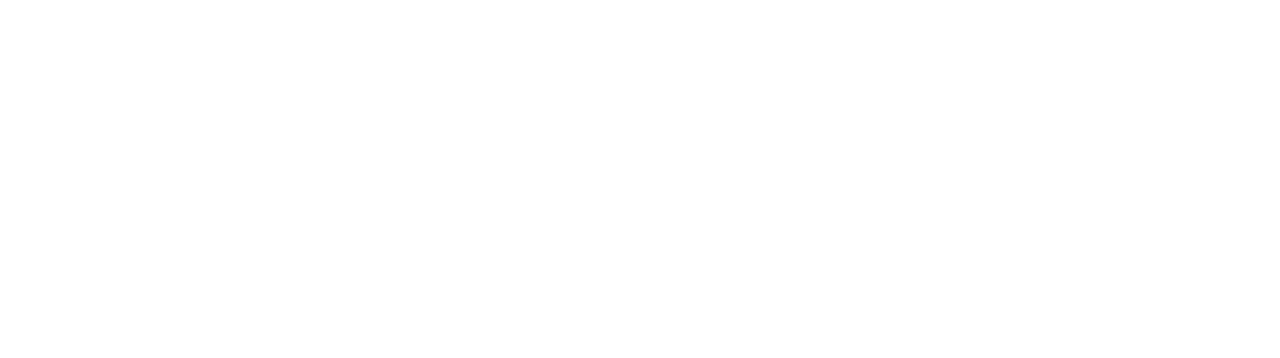
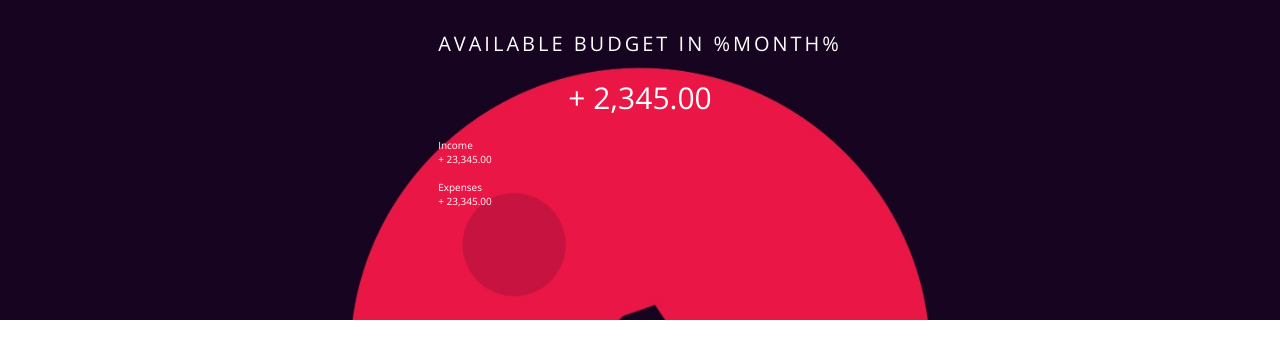
Before and after one commit to amit0805kumar/BudgetApp, a plain HTML site: page index.html in a window 1280 px wide. Drawn offline with nearby package versions, Linux system fonts and the light colour scheme.

Commit message:
Header layout designed

```diff
--- a/index.html
+++ b/index.html
@@ -4,13 +4,38 @@
 <head>
     <meta charset="utf-8">
     <meta name="viewport" content="width = device-width initial-scale=1">
-
+    <title>Budgetry</title>
     <link rel="stylesheet" href="css/style.css">
+    <link href="https://fonts.googleapis.com/css?family=Open+Sans:300,400,600,700,800" rel="stylesheet">
     <script src="script.js"></script>
 </head>
 
 <body>
 
+<div class="top">
+    <div class="budget">
+        <div class="budget__title">
+            Available Budget in <span class="budget__title-month">%Month%</span>
+        </div>
+        <div class="budget__value">+ 2,345.00</div>
+
+        <div class="budget__income">
+            <div class="budget__income-text">Income</div>
+            <div class="right">
+                <div class="budget__income--value">+ 23,345.00</div>
+                <div class="budget__income--percentage">&nbsp;</div>
+            </div>
+        </div>
+
+        <div class="budget__expenses">
+            <div class="budget__expenses-text">Expenses</div>
+            <div class="right">
+                <div class="budget__expenses--value">+ 23,345.00</div>
+                <div class="budget__expenses--percentage">&nbsp;</div>
+            </div>
+        </div>
+    </div>
+</div>
 
 </body>
 
--- a/sass/component.scss
+++ b/sass/component.scss
@@ -0,0 +1,20 @@
+.budget {
+    display: flex;
+    flex-direction: column;
+    font-family: 'Open Sans', sans-serif;
+    margin: 3rem 0;
+    &__title {
+        font-size: 2rem;
+        font-weight: 300;
+        letter-spacing: 3px;
+        text-transform: uppercase;
+    }
+    &__value {
+        align-self: center;
+        font-size: 3rem;
+        font-weight: 400;
+        margin: 2rem 0;
+    }
+    &__income {}
+    &__expenses {}
+}
--- a/sass/layout.scss
+++ b/sass/layout.scss
@@ -0,0 +1,19 @@
+*{
+    margin: 0px;
+    padding: 0px;
+    box-sizing: border-box;
+}
+html{
+    font-size: 62.5%;
+}
+
+.top{
+    width: 100%;
+    background-image: url(../background.jpg);
+    background-repeat: no-repeat;
+    background-size: cover;
+    color: #fff;
+    height: 40vh;
+    display: flex;
+    justify-content: center;
+}
```
Also changed, not shown: background.jpg (added), css/style.css, 1 other file.
